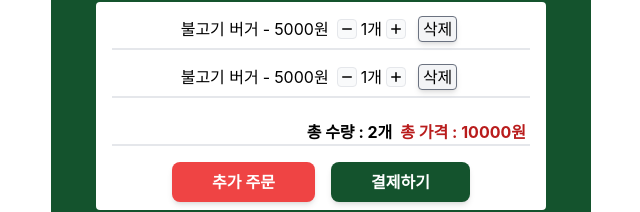
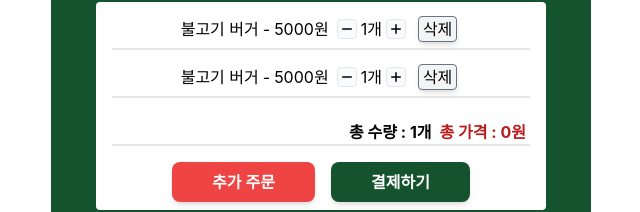
Before and after one commit to ji-hyun-young/kiosk-fullstack, a React (Vite) app in the folder src/main/frontend/: page /order in a window 1280 px wide. Shown: the part 158-370 px from the top of the page, without its empty margins (319-959 px from the left). Built offline with nearby package versions, Linux system fonts and the light colour scheme.

Commit message:
fix: totalCnt, totalPrice

```diff
--- a/src/main/frontend/src/App.tsx
+++ b/src/main/frontend/src/App.tsx
@@ -5,15 +5,18 @@ import Place from "./pages/Place";
 import Cart from "./pages/Cart";
 
 import Login from "./pages/Login";
+import { OrderProvider } from "./contexts/order-context";
 
 function App() {
   return (
+    <OrderProvider>
       <Routes>
         <Route path="/" element={<Home />} />
         <Route path="/login" element={<Login />} />
         <Route path="/place" element={<Place />} />
         <Route path="/order" element={<Cart />} />
       </Routes>
+    </OrderProvider>
   );
 }
 
--- a/src/main/frontend/src/components/Order.tsx
+++ b/src/main/frontend/src/components/Order.tsx
@@ -1,24 +1,43 @@
-import { useState } from "react";
+import { useEffect, useState } from "react";
 import { Product } from "../globalTypes";
+import { useOrder } from "../contexts/order-context";
 
 type Props = {
   product: Product;
 };
 
 const Order = ({ product }: Props) => {
+  const { updateTotalCnt } = useOrder();
   const [count, setCount] = useState(1);
+
+  // useEffect(() => {
+  //   updateTotalCnt(count);
+  // }, [count, updateTotalCnt, totalCnt]);
+
+  const plusCount = () => {
+    setCount((prev) => {
+      const newCnt = prev + 1;
+      updateTotalCnt(newCnt);
+      return newCnt;
+    });
+  };
+
+  const minusCount = () => {
+    setCount((prev) => prev - 1);
+  };
+
   const handleCount = (e: React.MouseEvent<HTMLButtonElement>) => {
     const name = e.currentTarget.name;
 
     if (name === "plusBtn") {
-      setCount(count + 1);
+      plusCount();
     }
 
     if (name === "minusBtn") {
       if (count === 1) {
         return;
       }
-      setCount(count - 1);
+      minusCount();
     }
   };
   return (
--- a/src/main/frontend/src/contexts/order-context.tsx
+++ b/src/main/frontend/src/contexts/order-context.tsx
@@ -1,13 +1,42 @@
-import { ReactNode, createContext, useContext } from "react";
+import { ReactNode, createContext, useContext, useState } from "react";
 
 type ProviderProps = {
   children: ReactNode;
 };
 
-const OrderContext = createContext("");
+type OrderContextProps = {
+  totalCnt: number;
+  totalPrice: number;
+  updateTotalCnt: (count: number) => void;
+  updateTotalPrice: (price: number) => void;
+};
+
+const OrderContext = createContext<OrderContextProps>({
+  totalCnt: 1,
+  totalPrice: 0,
+  updateTotalCnt: () => {},
+  updateTotalPrice: () => {},
+});
 
 export const OrderProvider = ({ children }: ProviderProps) => {
-  return <OrderContext.Provider value={""}>{children}</OrderContext.Provider>;
+  const [totalCnt, setTotalCount] = useState(1);
+  const [totalPrice, setTotalPrice] = useState(0);
+
+  const updateTotalCnt = (count: number) => {
+    setTotalCount(count);
+  };
+
+  const updateTotalPrice = (price: number) => {
+    setTotalPrice(price);
+  };
+
+  return (
+    <OrderContext.Provider
+      value={{ totalCnt, totalPrice, updateTotalCnt, updateTotalPrice }}
+    >
+      {children}
+    </OrderContext.Provider>
+  );
 };
 
 // eslint-disable-next-line react-refresh/only-export-components
--- a/src/main/frontend/src/pages/Cart.tsx
+++ b/src/main/frontend/src/pages/Cart.tsx
@@ -1,5 +1,6 @@
 import { Button } from "../components/Button";
 import Order from "../components/Order";
+import { useOrder } from "../contexts/order-context";
 
 const Cart = () => {
   const product = {
@@ -7,8 +8,10 @@ const Cart = () => {
     name: "불고기 버거",
     price: 5000,
   };
-  const totalCnt = 2;
-  const totalPrice = 10000;
+  // const totalCnt = 2;
+  // const totalPrice = 10000;
+  const { totalCnt, totalPrice } = useOrder();
+
   return (
     <div className="h-[100vh] bg-green-900">
       <div className="h-1/5 flex justify-center items-center">
```
Lines whose indentation alone changed are shown as unchanged.
